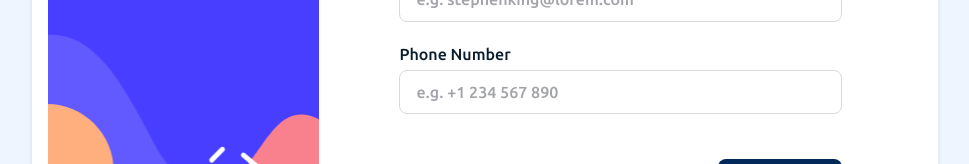
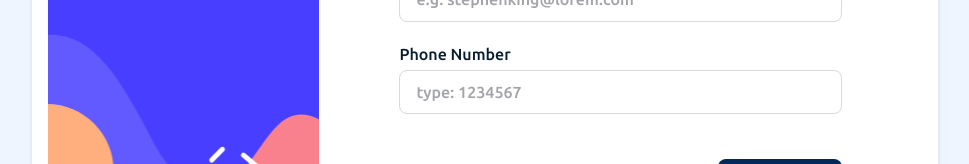
Before and after one commit to iskandar13abdurakhmonov/multi-step-form, a React (Create React App) app: page / in a window 1280 px wide. Shown: the part 430-594 px from the top of the page, without its empty margins (155-1124 px from the left). Built offline with nearby package versions, Linux system fonts and the light colour scheme.

Commit message:
last commit

```diff
--- a/public/index.html
+++ b/public/index.html
@@ -9,7 +9,7 @@
       name="description"
       content="Web site created using create-react-app"
     />
-    <link rel="apple-touch-icon" href="%PUBLIC_URL%/logo192.png" />
+    <link rel="icon" type="image/png" sizes="32x32" href="./favicon-32x32.png">
     <!--
       manifest.json provides metadata used when your web app is installed on a
       user's mobile device or desktop. See https://developers.google.com/web/fundamentals/web-app-manifest/
@@ -24,7 +24,7 @@
       work correctly both with client-side routing and a non-root public URL.
       Learn how to configure a non-root public URL by running `npm run build`.
     -->
-    <title>React App</title>
+    <title>Frontend Mentor | Multi-step form</title>
   </head>
   <body>
     <noscript>You need to enable JavaScript to run this app.</noscript>
--- a/src/components/Steps/PersonalInfo.jsx
+++ b/src/components/Steps/PersonalInfo.jsx
@@ -51,7 +51,7 @@ const PersonalInfo = () => {
           name="phone"
           id="phone"
           label="Phone Number"
-          placeholder="e.g. +1 234 567 890"
+          placeholder="type: 1234567"
           value={formData.phone}
           onChange={handleChange}
           error={errors.phone}
--- a/src/hooks/useForm.js
+++ b/src/hooks/useForm.js
@@ -29,7 +29,7 @@ const useForm = () => {
                     newErrors[field] = 'Invalid email address'
                 }
             } else if (field === 'phone') {
-                if (!/^\d{12}$/.test(value)) {
+                if (!/^\d{7}$/.test(value)) {
                     newErrors[field] = 'Invalid phone number'
                 }
             }
```
Also changed, not shown: public/favicon-32x32.png (renamed from src/assets/favicon-32x32.png).
